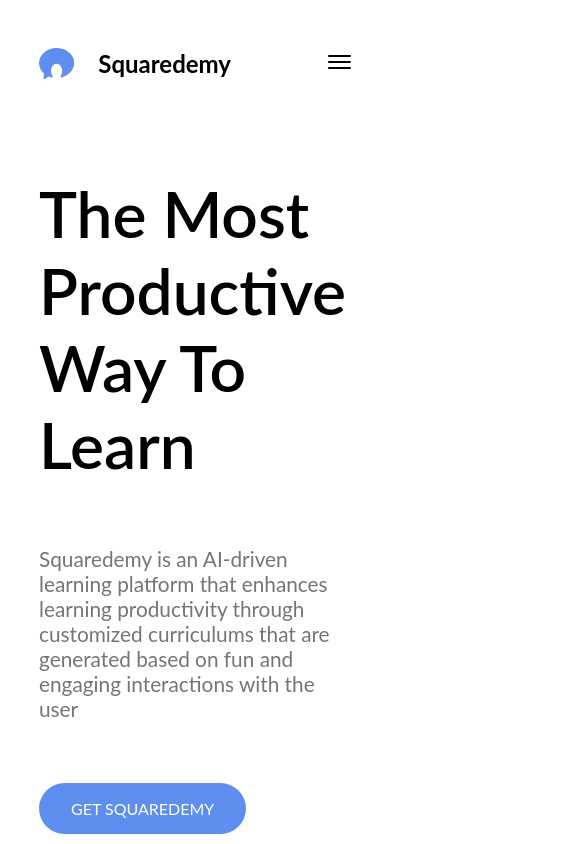
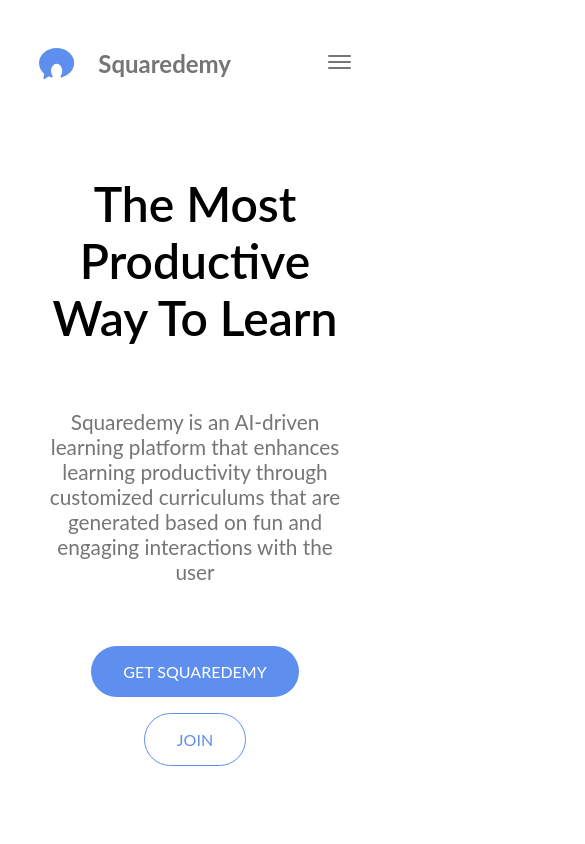
Before and after one commit to elishaking/squaredemy-web, a React (Create React App) app: page / in a window 390 px wide. Shown: the top 844 px of the page, 585 px wide, since content can reach past the window. Built offline with nearby package versions, Linux system fonts and the light colour scheme.

Commit message:
fixed styling

```diff
--- a/src/App.scss
+++ b/src/App.scss
@@ -9,6 +9,7 @@
 h1.logo {
   display: flex;
   align-items: center;
+  color: #757575;
   // text-transform: uppercase;
 
   svg {
@@ -70,3 +71,9 @@ p.lead {
   font-size: 130%;
   color: #757575;
 }
+
+@media (max-width: 430px) {
+  h1.headline {
+    font-size: 300%;
+  }
+}
--- a/src/components/Home/Home.scss
+++ b/src/components/Home/Home.scss
@@ -17,8 +17,11 @@
       }
 
       a.fill {
-        margin-right: 1em;
         margin-bottom: 1em;
+      }
+
+      a.outline {
+        margin: 0 1em;
       }
     }
 
@@ -114,10 +117,13 @@
   .smart {
     text-align: center;
     position: relative;
+    overflow: hidden;
 
     img.simple {
       height: 100vh;
       max-height: 700px;
+      width: 80vw;
+      max-width: 700px;
     }
 
     h1 {
@@ -182,7 +188,7 @@
 
       input[type=text] {
         border: 1px solid #5F8FEE;
-        width: 80vw;
+        width: 70vw;
         max-width: 400px;
       }
 
@@ -231,6 +237,18 @@
       width: fit-content;
     }
   }
+
+  @media (max-width: 460px) {
+    .main {
+      .left {
+        text-align: center;
+
+        a.fill {
+          margin-right: 0;
+        }
+      }
+    }
+  }
 }
 
 @keyframes loading {
--- a/src/components/layout/Footer/Footer.scss
+++ b/src/components/layout/Footer/Footer.scss
@@ -8,6 +8,10 @@
 
     h1 {
       font-size: 170%;
+    }
+
+    h1.logo {
+      color: white;
     }
 
     p {
@@ -25,7 +29,7 @@
         text-align: center;
         background-color: #87b0ff;
         border-radius: 10px;
-        margin-right: 3em;
+        margin-right: 1.7em;
       }
 
       a:hover {
@@ -36,6 +40,25 @@
   }
 
   p a {
-    color: darken($color: #607D8B, $amount: 30);
+    color: darken($color: #fff, $amount: 10);
+  }
+
+  @media (max-width: 760px) {
+    .content {
+      flex-direction: column;
+      align-items: center;
+
+      h1.logo {
+        justify-content: center;
+      }
+
+      .social {
+        justify-content: center;
+
+        a:last-child {
+          margin-right: 0;
+        }
+      }
+    }
   }
 }
--- a/src/components/layout/Navbar/Navbar.scss
+++ b/src/components/layout/Navbar/Navbar.scss
@@ -24,7 +24,7 @@
     div {
       width: 23px;
       height: 2px;
-      background-color: black;
+      background-color: #757575;
       border-radius: 10px;
       margin-bottom: 4px;
       transition: 0.3s ease-in-out;
```
